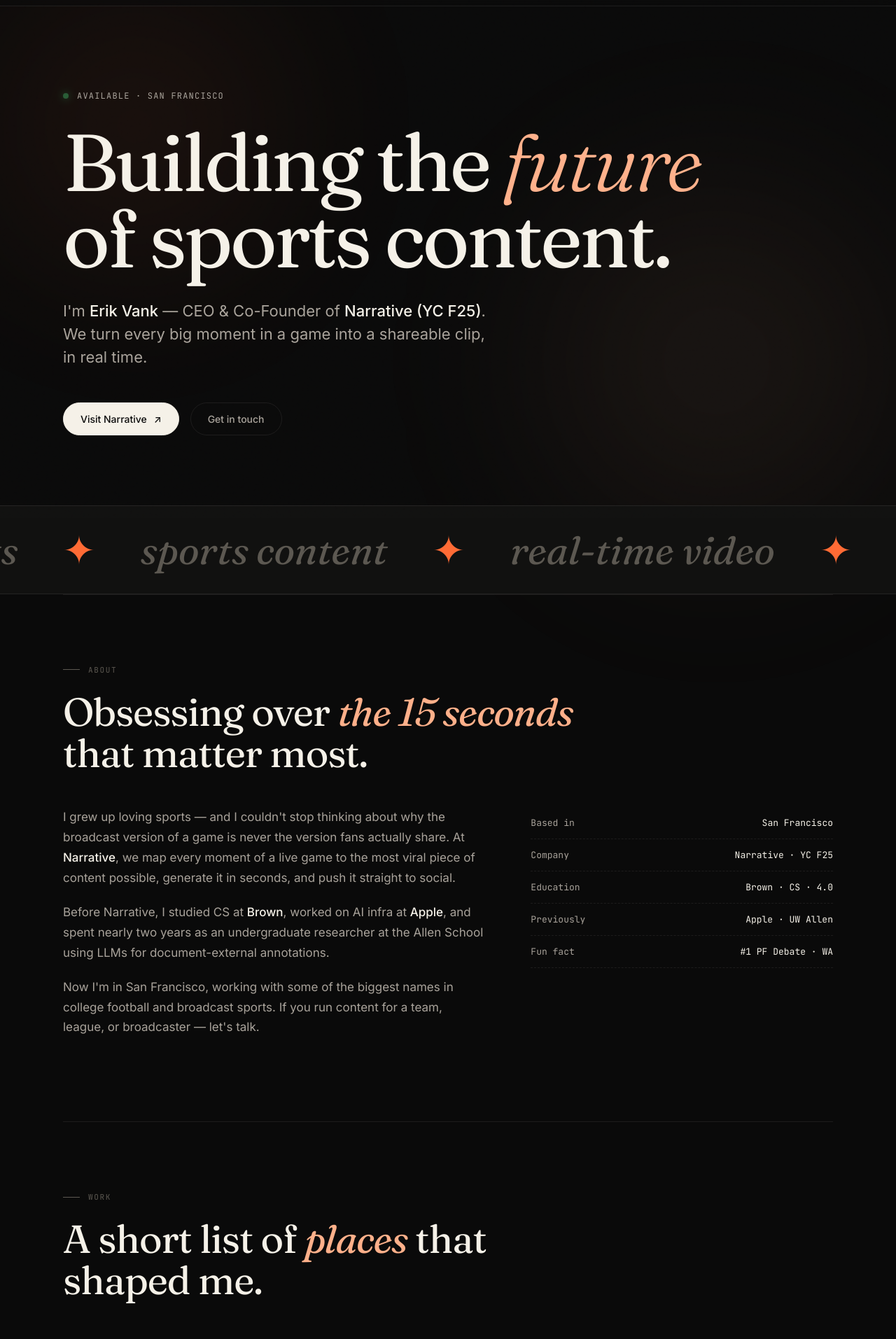
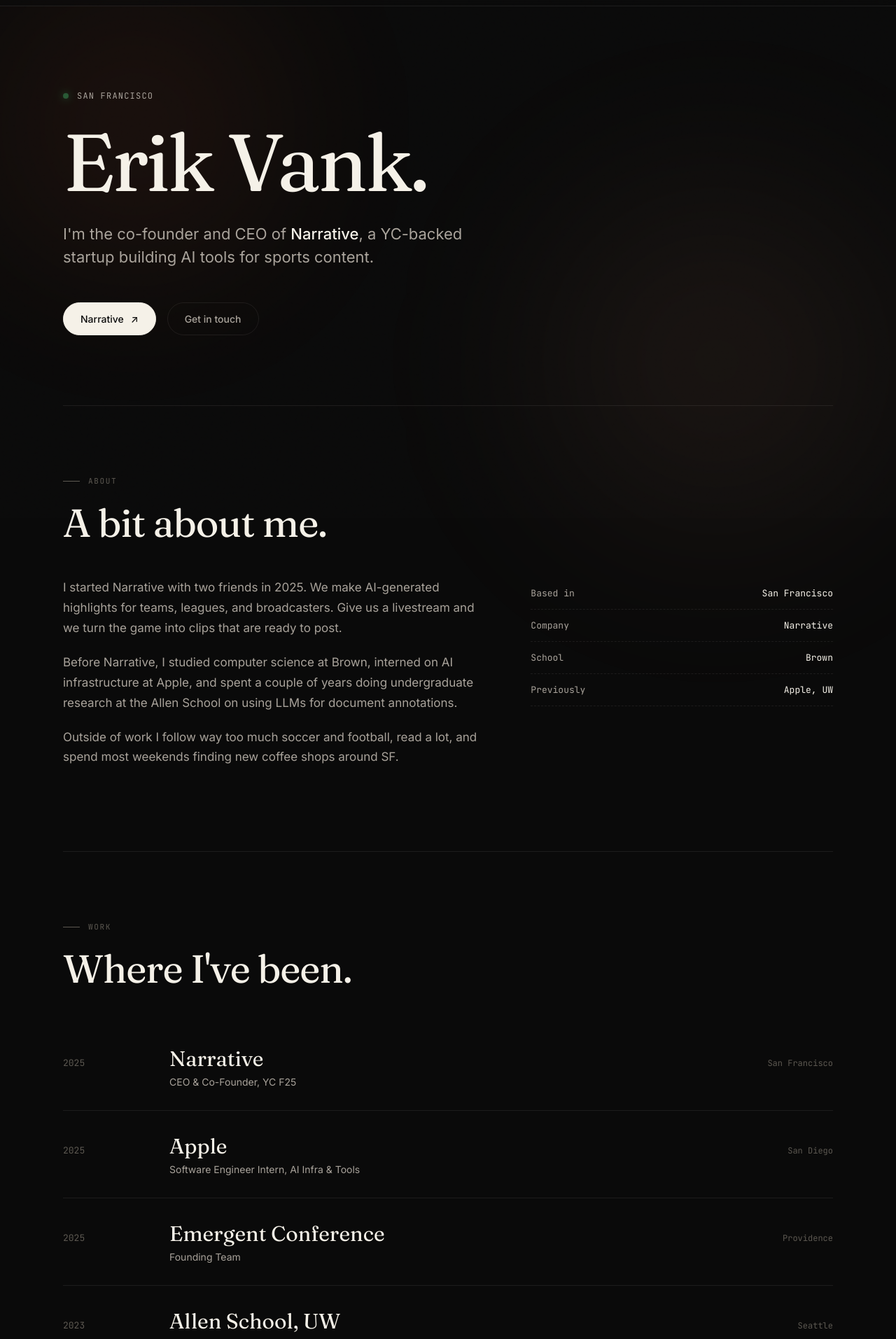
Before and after one commit to erikv05/erikvank.com, a React (Vite) app: page / in a window 1280 px wide. Shown: the part 60-1973 px from the top of the page at 70% size. Built offline with nearby package versions, Linux system fonts and the light colour scheme.

Commit message:
Tone down copy, remove writing section, fix YC link

```diff
--- a/src/App.tsx
+++ b/src/App.tsx
@@ -1,34 +1,11 @@
 import './App.css'
 
 const work = [
-  { year: '2025 —', title: 'Narrative', role: 'CEO & Co-Founder · Y Combinator F25', loc: 'San Francisco' },
-  { year: '2025', title: 'Apple', role: 'Software Engineer Intern · AI Infra & Tools', loc: 'San Diego' },
-  { year: '2025', title: 'Emergent Conference', role: 'Founding Team · 300+ attendees', loc: 'Providence' },
-  { year: '2023–25', title: 'Allen School (UW)', role: 'Research Assistant · LLMs for document annotations', loc: 'Seattle' },
-  { year: '2024', title: 'Continental Finance', role: 'Software Intern · Databases & Ops', loc: 'Wilmington' },
-]
-
-const posts = [
-  {
-    date: '1 week ago',
-    title: 'Gen Z is rewriting the sports media playbook.',
-    blurb: "90% consume sports content on social. 72% engaged with the World Cup via clips, not the broadcast. The game hasn't changed — the distribution has.",
-  },
-  {
-    date: '3 weeks ago',
-    title: "The most important moment in a highlight isn't the goal.",
-    blurb: "It's the 15 seconds after. The celebration, the reactions. That's why people watch sports — and why our crop tracks all of it in 9:16.",
-  },
-  {
-    date: '3 weeks ago',
-    title: 'We just launched the AI Editor in Narrative.',
-    blurb: 'Pick your games, player, and events. Our editor pulls the most relevant moments ranked by what performs on social — ready to post in under a minute.',
-  },
-  {
-    date: '1 month ago',
-    title: 'Highlight packages in under 30 seconds.',
-    blurb: 'Set your filters in Narrative and get dozens of fully rendered packages before you would even import the game into Premiere.',
-  },
+  { year: '2025', title: 'Narrative', role: 'CEO & Co-Founder, YC F25', loc: 'San Francisco' },
+  { year: '2025', title: 'Apple', role: 'Software Engineer Intern, AI Infra & Tools', loc: 'San Diego' },
+  { year: '2025', title: 'Emergent Conference', role: 'Founding Team', loc: 'Providence' },
+  { year: '2023', title: 'Allen School, UW', role: 'Undergraduate Researcher', loc: 'Seattle' },
+  { year: '2024', title: 'Continental Finance', role: 'Software Intern', loc: 'Wilmington' },
 ]
 
 export default function App() {
@@ -44,7 +21,6 @@
           <div className="nav-links">
             <a href="#about">About</a>
             <a href="#work">Work</a>
-            <a href="#writing">Writing</a>
             <a href="#contact">Contact</a>
           </div>
         </div>
@@ -53,71 +29,56 @@
       <header className="hero container">
         <div className="hero-meta">
           <span className="status-dot" />
-          <span>Available · San Francisco</span>
+          <span>San Francisco</span>
         </div>
         <h1>
-          Building the <em>future</em><br />
-          of sports content.
+          Erik Vank.
         </h1>
         <p className="hero-sub">
-          I'm <strong>Erik Vank</strong> — CEO & Co-Founder of <strong>Narrative (YC F25)</strong>.
-          We turn every big moment in a game into a shareable clip, in real time.
+          I'm the co-founder and CEO of <strong>Narrative</strong>, a YC-backed startup
+          building AI tools for sports content.
         </p>
         <div className="cta-row">
           <a className="btn btn-primary" href="https://narrative-sports.com" target="_blank" rel="noreferrer">
-            Visit Narrative <span className="arrow">↗</span>
+            Narrative <span className="arrow">↗</span>
           </a>
           <a className="btn btn-ghost" href="#contact">Get in touch</a>
         </div>
       </header>
 
-      <section className="marquee" aria-hidden="true">
-        <div className="marquee-track">
-          <span>AI highlights</span><span className="dot">✦</span>
-          <span>sports content</span><span className="dot">✦</span>
-          <span>real-time video</span><span className="dot">✦</span>
-          <span>YC F25</span><span className="dot">✦</span>
-          <span>AI highlights</span><span className="dot">✦</span>
-          <span>sports content</span><span className="dot">✦</span>
-          <span>real-time video</span><span className="dot">✦</span>
-          <span>YC F25</span><span className="dot">✦</span>
-        </div>
-      </section>
-
       <section id="about" className="section container">
         <div className="section-label">About</div>
-        <h2>Obsessing over <em>the 15 seconds</em> that matter most.</h2>
+        <h2>A bit about me.</h2>
         <div className="about-grid">
           <div className="prose">
             <p>
-              I grew up loving sports — and I couldn't stop thinking about why the broadcast version
-              of a game is never the version fans actually share. At <strong>Narrative</strong>, we
-              map every moment of a live game to the most viral piece of content possible, generate
-              it in seconds, and push it straight to social.
+              I started Narrative with two friends in 2025. We make AI-generated
+              highlights for teams, leagues, and broadcasters. Give us a livestream
+              and we turn the game into clips that are ready to post.
             </p>
             <p>
-              Before Narrative, I studied CS at <strong>Brown</strong>, worked on AI infra at
-              <strong> Apple</strong>, and spent nearly two years as an undergraduate researcher at
-              the Allen School using LLMs for document-external annotations.
+              Before Narrative, I studied computer science at Brown, interned on
+              AI infrastructure at Apple, and spent a couple of years doing
+              undergraduate research at the Allen School on using LLMs for
+              document annotations.
             </p>
             <p>
-              Now I'm in San Francisco, working with some of the biggest names in college football
-              and broadcast sports. If you run content for a team, league, or broadcaster — let's talk.
+              Outside of work I follow way too much soccer and football, read a
+              lot, and spend most weekends finding new coffee shops around SF.
             </p>
           </div>
           <ul className="fact-list">
             <li><span>Based in</span><span>San Francisco</span></li>
-            <li><span>Company</span><span>Narrative · YC F25</span></li>
-            <li><span>Education</span><span>Brown · CS · 4.0</span></li>
-            <li><span>Previously</span><span>Apple · UW Allen</span></li>
-            <li><span>Fun fact</span><span>#1 PF Debate · WA</span></li>
+            <li><span>Company</span><span>Narrative</span></li>
+            <li><span>School</span><span>Brown</span></li>
+            <li><span>Previously</span><span>Apple, UW</span></li>
           </ul>
         </div>
       </section>
 
       <section id="work" className="section container">
         <div className="section-label">Work</div>
-        <h2>A short list of <em>places</em> that shaped me.</h2>
+        <h2>Where I've been.</h2>
         <div className="work-list">
           {work.map((w) => (
             <div className="work-item" key={w.title}>
@@ -132,36 +93,22 @@
         </div>
       </section>
 
-      <section id="writing" className="section container">
-        <div className="section-label">Writing</div>
-        <h2>Notes from <em>building</em> Narrative.</h2>
-        <div className="posts">
-          {posts.map((p) => (
-            <article className="post" key={p.title}>
-              <div className="post-date">{p.date}</div>
-              <h3>{p.title}</h3>
-              <p>{p.blurb}</p>
-            </article>
-          ))}
-        </div>
-      </section>
-
       <footer id="contact" className="footer container">
         <div className="section-label">Contact</div>
         <div className="footer-grid">
           <div>
             <h2>
-              Let's <a href="mailto:erik@narrative-sports.com">talk</a>.
+              Say <a href="mailto:erik@narrative-sports.com">hello</a>.
             </h2>
             <p className="footer-lede">
-              Teams, leagues, broadcasters, operators, builders — I read every email.
+              Always happy to chat about sports, video, or building companies.
             </p>
           </div>
           <div className="footer-links">
             <a href="mailto:erik@narrative-sports.com">erik@narrative-sports.com ↗</a>
             <a href="https://narrative-sports.com" target="_blank" rel="noreferrer">narrative-sports.com ↗</a>
             <a href="https://www.linkedin.com/in/erik-vank" target="_blank" rel="noreferrer">LinkedIn ↗</a>
-            <a href="https://www.ycombinator.com" target="_blank" rel="noreferrer">Y Combinator ↗</a>
+            <a href="https://www.ycombinator.com/companies/usenarrative" target="_blank" rel="noreferrer">Y Combinator ↗</a>
           </div>
         </div>
         <div className="footer-meta">
```
